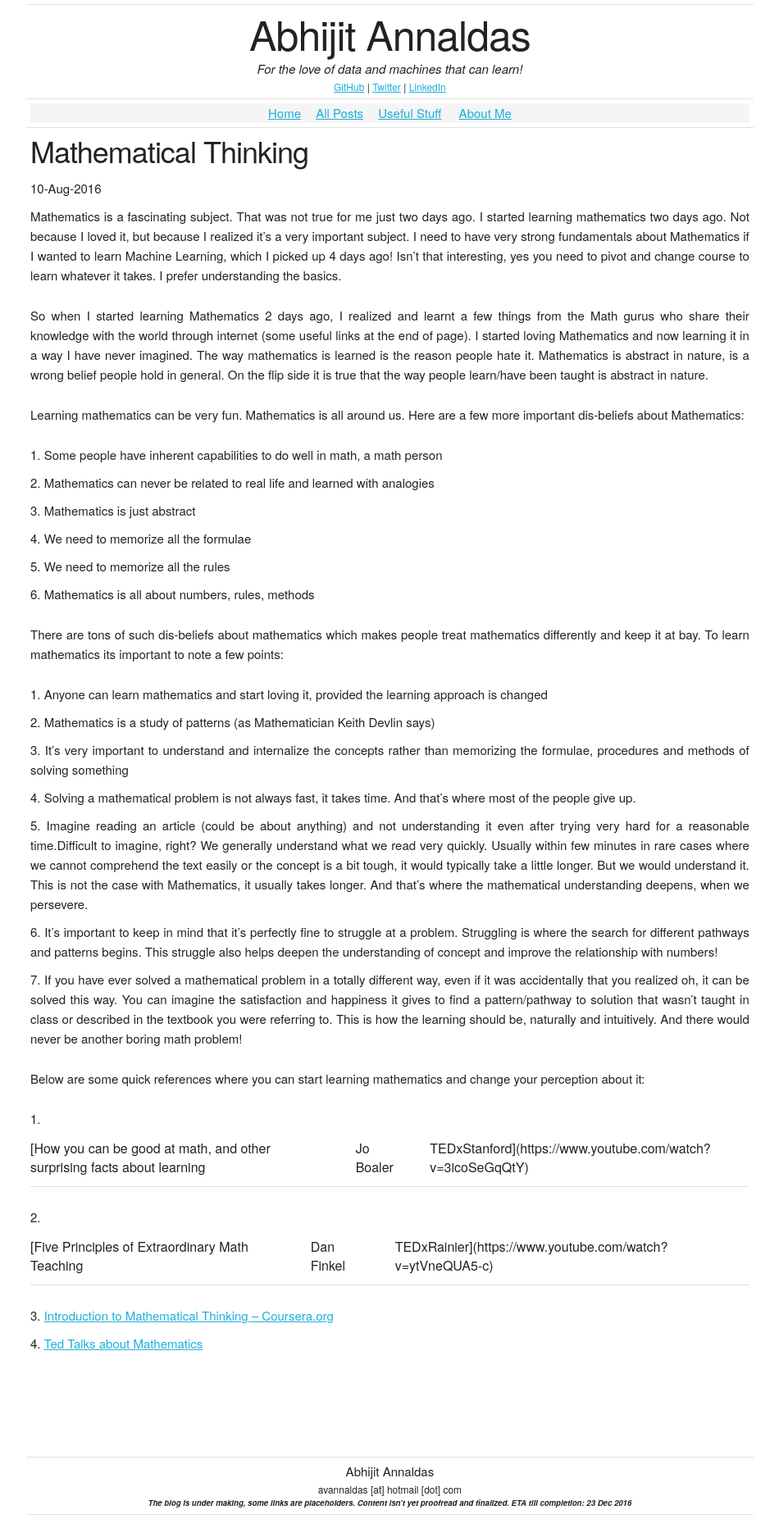
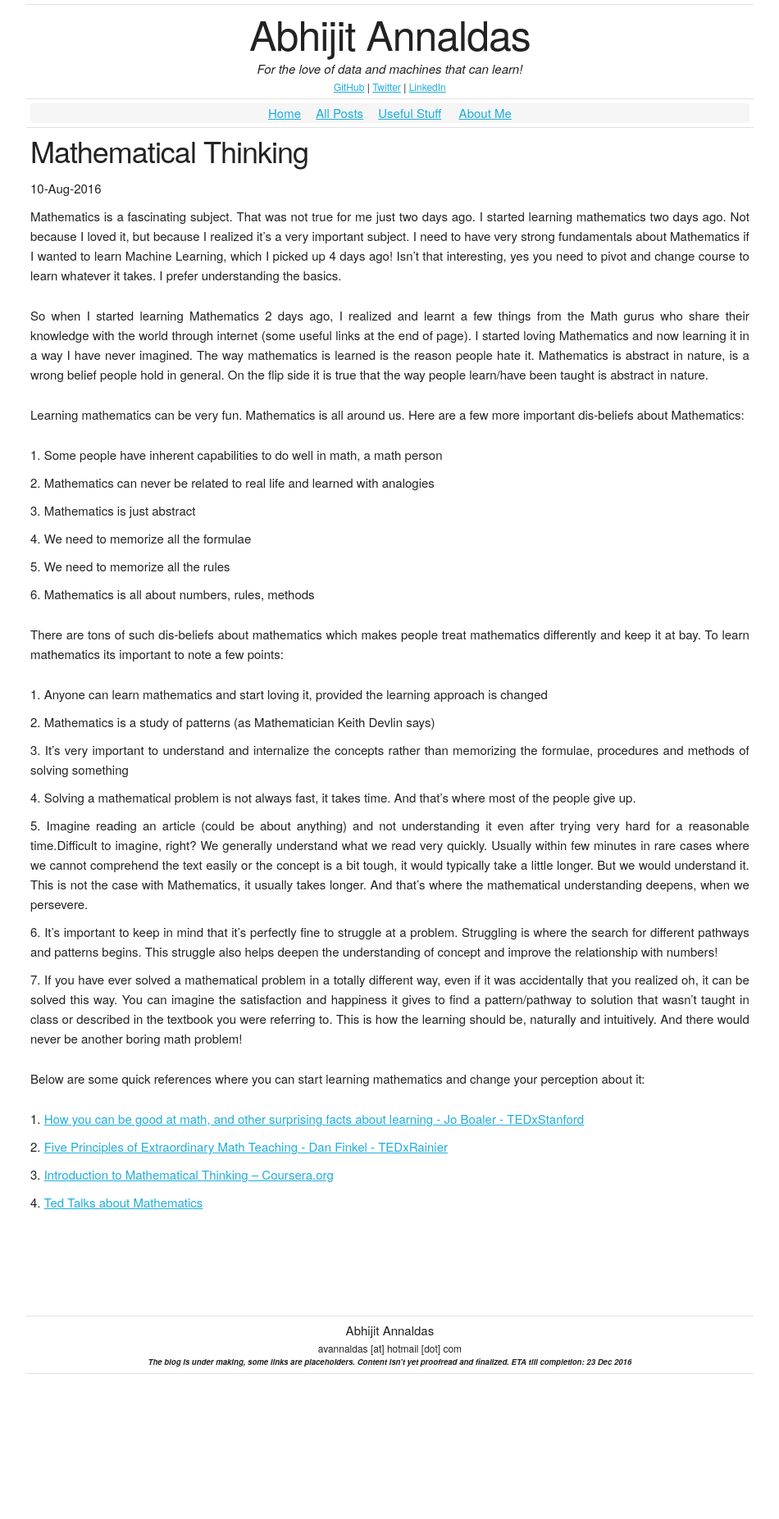
Before and after one commit to devm1023/ML_project, a Jekyll site: the page built from _posts/2016-08-10-mathematical-thinking.markdown, in a window 1280 px wide. Shown: the whole page at 82% size, without its empty margins (123-1073 px from the left). Built offline with Jekyll 4.4.1, drawn with Linux system fonts in a browser that asks for light colours; some web fonts are replaced; after the commit the page ends 1681 px from its top, so only the background shows below that.

Commit message:
Update 2016-08-10-mathematical-thinking.markdown

```diff
--- a/_posts/2016-08-10-mathematical-thinking.markdown
+++ b/_posts/2016-08-10-mathematical-thinking.markdown
@@ -28,7 +28,7 @@ There are tons of such dis-beliefs about mathematics which makes people treat ma
 
 Below are some quick references where you can start learning mathematics and change your perception about it:
 
-  1. [How you can be good at math, and other surprising facts about learning | Jo Boaler | TEDxStanford](https://www.youtube.com/watch?v=3icoSeGqQtY)
-  2. [Five Principles of Extraordinary Math Teaching | Dan Finkel | TEDxRainier](https://www.youtube.com/watch?v=ytVneQUA5-c)
+  1. [How you can be good at math, and other surprising facts about learning - Jo Boaler - TEDxStanford](https://www.youtube.com/watch?v=3icoSeGqQtY)
+  2. [Five Principles of Extraordinary Math Teaching - Dan Finkel - TEDxRainier](https://www.youtube.com/watch?v=ytVneQUA5-c)
   3. [Introduction to Mathematical Thinking – Coursera.org](https://www.coursera.org/learn/mathematical-thinking)
   4. [Ted Talks about Mathematics](http://www.ted.com/topics/math)
```
